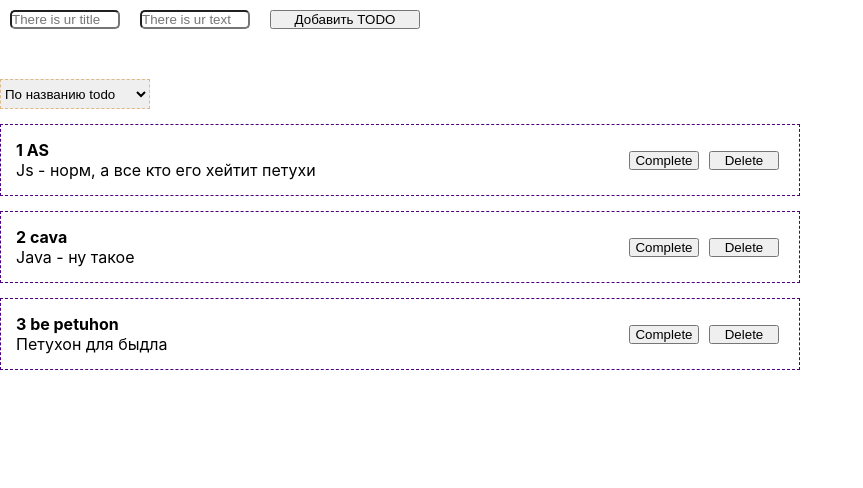
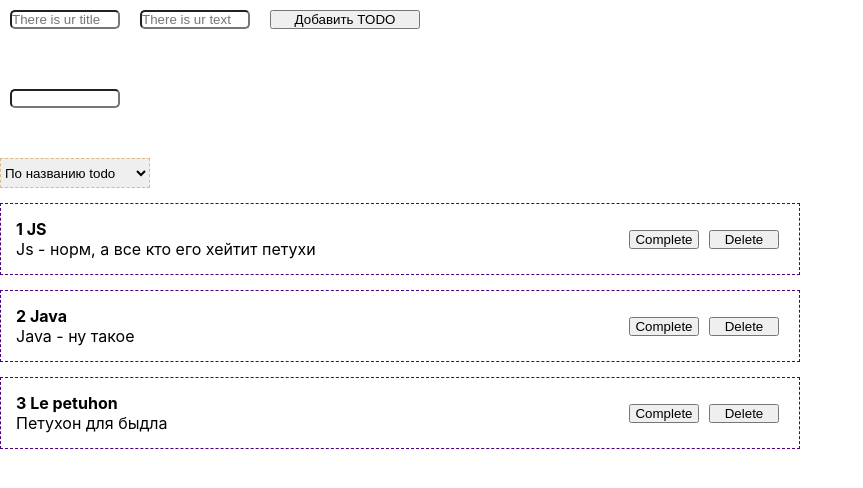
Before and after one commit to 1mpuser/ToDo, a React (Create React App) app: page / in a window 1280 px wide. Shown: the top 488 px of the page, without its empty margins (0-863 px from the left). Built offline with nearby package versions, Linux system fonts and the light colour scheme.

Commit message:
more prettier sort

```diff
--- a/src/App.js
+++ b/src/App.js
@@ -4,39 +4,59 @@
 // import MyInput from './components/UI/input/MyInput';
 import './styles/App.css';
 //import { nanoid } from 'nanoid';
-import { useState /*useRef*/ } from 'react';
+import { useState, useMemo } from 'react';
 import FormDiv from './components/UI/FormDiv/FormDiv';
 import ToDoList from './components/UI/TodoList/ToDoList';
 import MySelect from './components/UI/select/MySelect';
+import MyInput from './components/UI/input/MyInput';
 
 function App() {
 	//let id = nanoid;
 	//const buttonRef = useRef();
 	const [toDoContent, setToDoContentArr] = useState([
 		{
-			title: 'AS',
+			title: 'JS',
 			body: 'Js - норм, а все кто его хейтит петухи',
 			color: 'yellow',
 		},
-		{ title: 'cava', body: 'Java - ну такое', color: 'tomato' },
-		{ title: 'be petuhon', body: 'Петухон для быдла', color: 'hotpink' },
+		{ title: 'Java', body: 'Java - ну такое', color: 'tomato' },
+		{ title: 'Le petuhon', body: 'Петухон для быдла', color: 'hotpink' },
 	]);
-	const [selectSort, setSelectedSort] = useState('');
+	const [sortType, setSortType] = useState('');
+
 	const createToDo = (newToDo) => {
+		//this createbutton would throw in form div which would return an object
 		setToDoContentArr([...toDoContent, newToDo]);
 	};
 	const removeTodo = (removeElem) => {
 		setToDoContentArr(toDoContent.filter((item) => item !== removeElem));
+		//we'll throw this to button which would return todo object
 	};
 	const sortObjs = (sort) => {
-		setSelectedSort(sort);
-		setToDoContentArr(
-			[...toDoContent].sort((a, b) => a[sort].localeCompare(b[sort]))
-		);
+		setSortType(sort);
 	};
+	function getSortedPosts() {
+		console.log('khuynya');
+		if (sortType)
+			return [...toDoContent].sort((a, b) =>
+				a[sortType].localeCompare(b[sortType])
+			);
+		return toDoContent;
+	}
+	let sortedContent = useMemo(() => getSortedPosts(), [sortType, toDoContent]);
+	//this search functional is not much needed but we'll do it 4 practice
+	const [searchText, setSearchText] = useState('');
+
 	return (
 		<>
 			<FormDiv create={createToDo} />
+			<br></br>
+			<br></br>
+			<MyInput
+				type='text'
+				value={searchText}
+				onChange={(event) => setSearchText(event.target.value)}
+			/>
 			<br></br>
 			<br></br>
 			<MySelect
@@ -47,14 +67,14 @@ function App() {
 						name: 'По названию todo',
 					},
 					{
-						value: 'text',
+						value: 'body',
 						name: 'По названию текста todo',
 					},
 				]}
-				value={selectSort}
+				value={sortType}
 				setValue={sortObjs}
 			/>
-			<ToDoList remove={removeTodo} objs={toDoContent} />
+			<ToDoList remove={removeTodo} objs={sortedContent} />
 		</>
 	);
 }
--- a/src/components/UI/TodoList/ToDoList.jsx
+++ b/src/components/UI/TodoList/ToDoList.jsx
@@ -7,7 +7,7 @@ const ToDoList = ({remove, objs}) => {
     let id = nanoid;
     //posts is just an array with objects which we can take to map and take to todos
     const todos = objs.map((item, index) => (
-		<Todo remove={remove} key={id()} number={index + 1} /*title={item.title} body = {item.body}*/ object = {item}/>
+		<Todo remove={remove} key={id()} number={index + 1} object = {item}/>
 	));
     let header =  <h1 style={{textAlign: 'center'}}>Тут нихуя нет</h1>;
     let div;
--- a/src/components/UI/button/MyButton.jsx
+++ b/src/components/UI/button/MyButton.jsx
@@ -4,4 +4,4 @@ const MyButton = ({children, ...props})=>{
 
     return <button {...props} className={classes.myBtn}>{children}</button>
 }
-export default MyButton
+export default MyButton;
--- a/src/components/UI/select/MySelect.jsx
+++ b/src/components/UI/select/MySelect.jsx
@@ -5,7 +5,7 @@ import classes from './MySelect.module.css'
 const MySelect = ({options, defaultValue, value, setValue}) => {
     const id = nanoid;
     return (
-        <select className={classes.MSL} value={value} onChange={(event)=>setValue(event.target.value)}>
+        <select className={classes.MSL} value={value} onChange={(event) => setValue(event.target.value)}>
             <option key={id()} disabled value={defaultValue}>{defaultValue}</option>
             {options.map((item)=><option key={id()} value = {item.value}>
                 {item.name}
```
